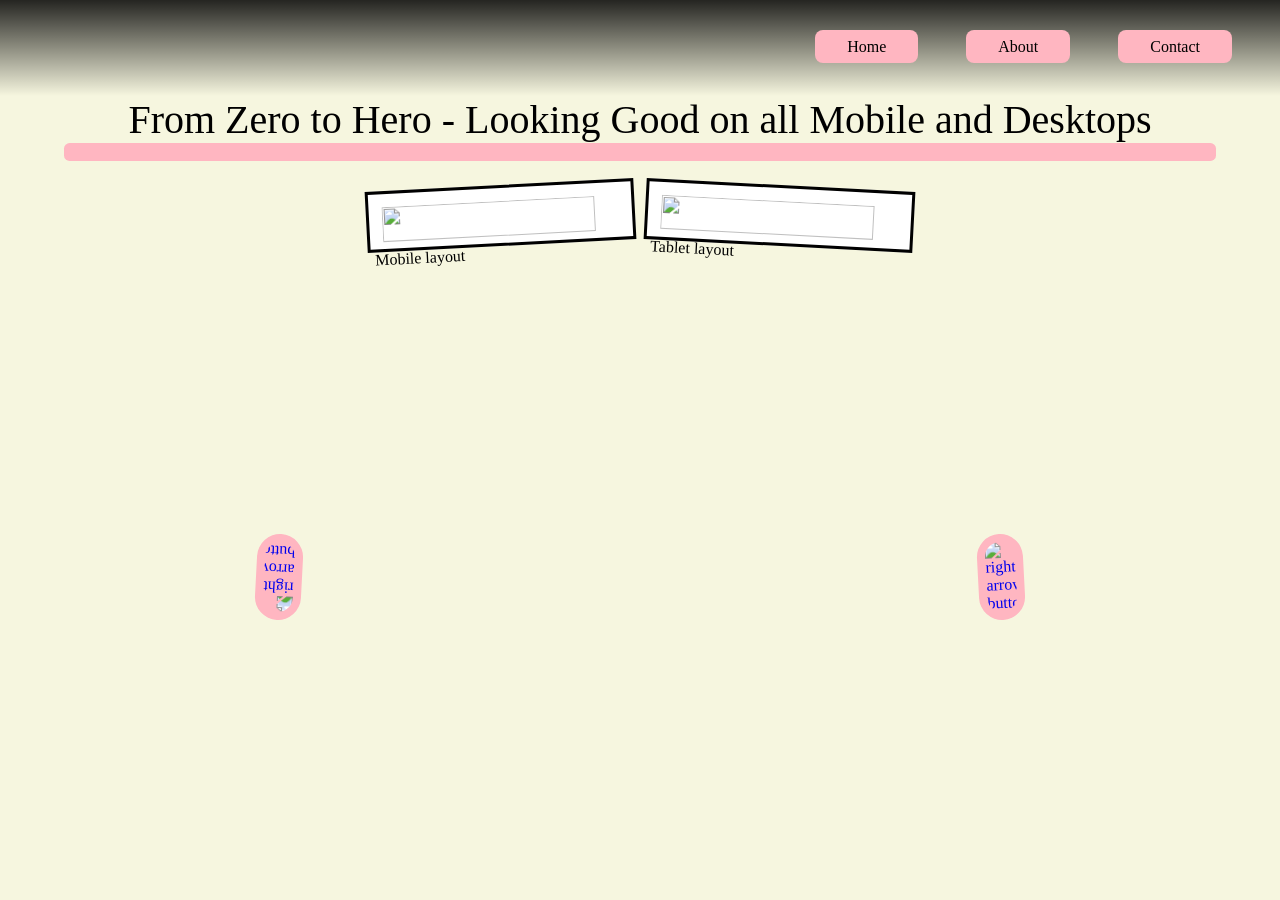
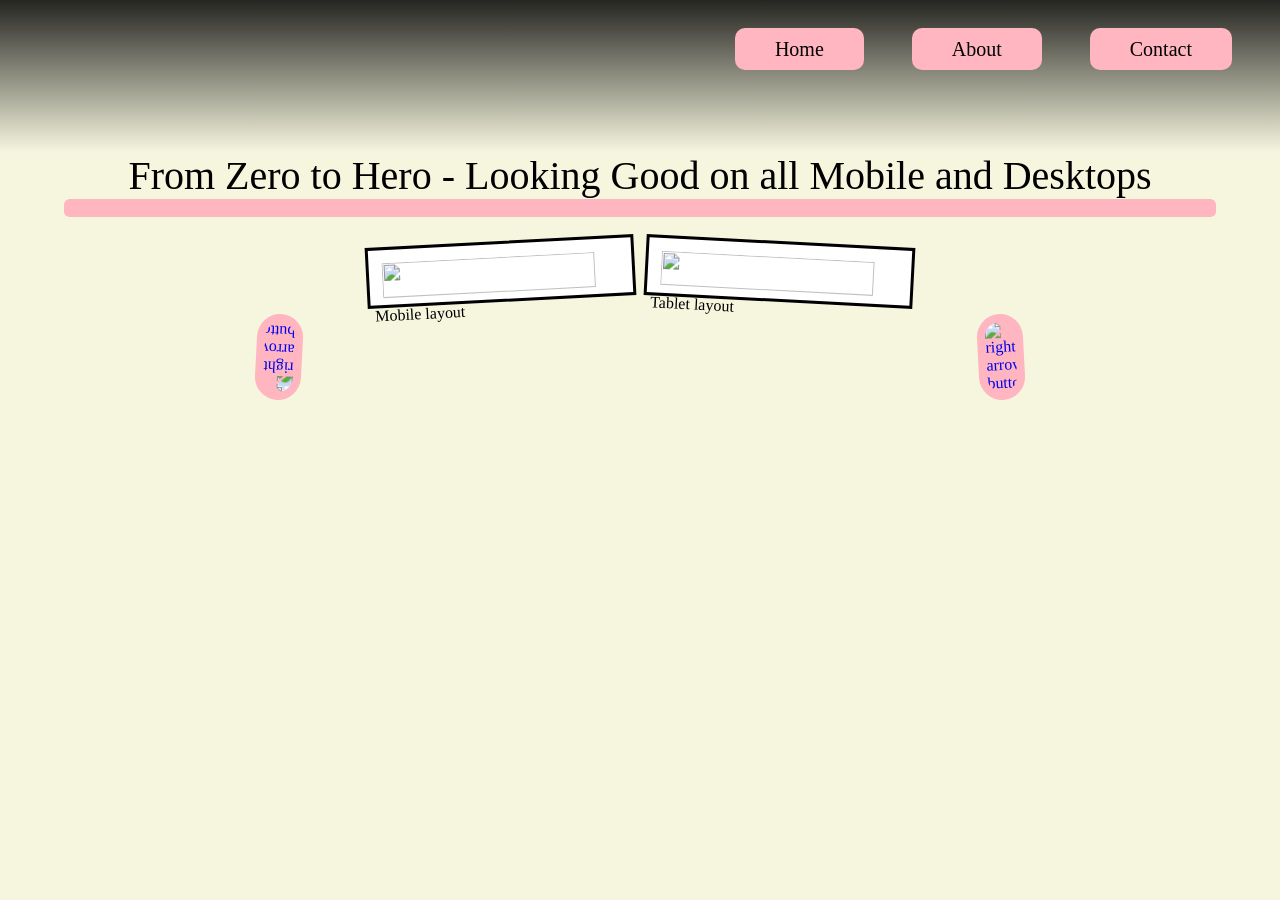

part 1 of site fixes

--- a/study2.css
+++ b/study2.css
@@ -28,7 +28,7 @@ ol, ul {
 }
 header{
     background-image: linear-gradient(to bottom, rgba(0, 0, 0, 85%), rgba(-1, 0, 0, 0));
-    height: 6em;
+    height: 9.5em;
 }
 .logo:hover {
     background-color: transparent;
@@ -66,7 +66,9 @@ header a{
     border-radius: .5em;
     position: relative;
     z-index: 2;
-}.dropdown li {
+    font-size: 20px;
+}
+.dropdown li {
 	padding: 1rem;
 	padding-right: 0;
 }
@@ -79,7 +81,7 @@ nav ul li ul {
     top: -10px;
     z-index: 1;
     display: none;
-    width: 135px;
+    width: 156px;
     background-color: cornflowerblue;
     padding-top: 2.6em;
     border-radius: .5em;
@@ -92,7 +94,7 @@ nav ul li ul {
   }
 h1 {
     padding: 0 1em;
-	font-size: 3em;
+	font-size: 4em;
     width: fit-content;
     margin-left: auto;
     margin-right: auto;
@@ -160,7 +162,7 @@ p {
     padding: .5em;
     border-radius: 2em;
     position: absolute;
-    bottom: 280px;
+    bottom: 500px;
     left: 20%;
     rotate: 183deg;
 }
@@ -171,7 +173,7 @@ p {
     padding: .5em;
     border-radius: 2em;
     position: absolute;
-    bottom: 280px;
+    bottom: 500px;
     right: 20%;
     rotate: -3deg;
 }
@@ -193,6 +195,7 @@ footer {
     width: 100%;
     background-color: cornflowerblue;
     opacity: .96;
+    padding: 1em 0;
 }
 footer p {
     width: 200px;
